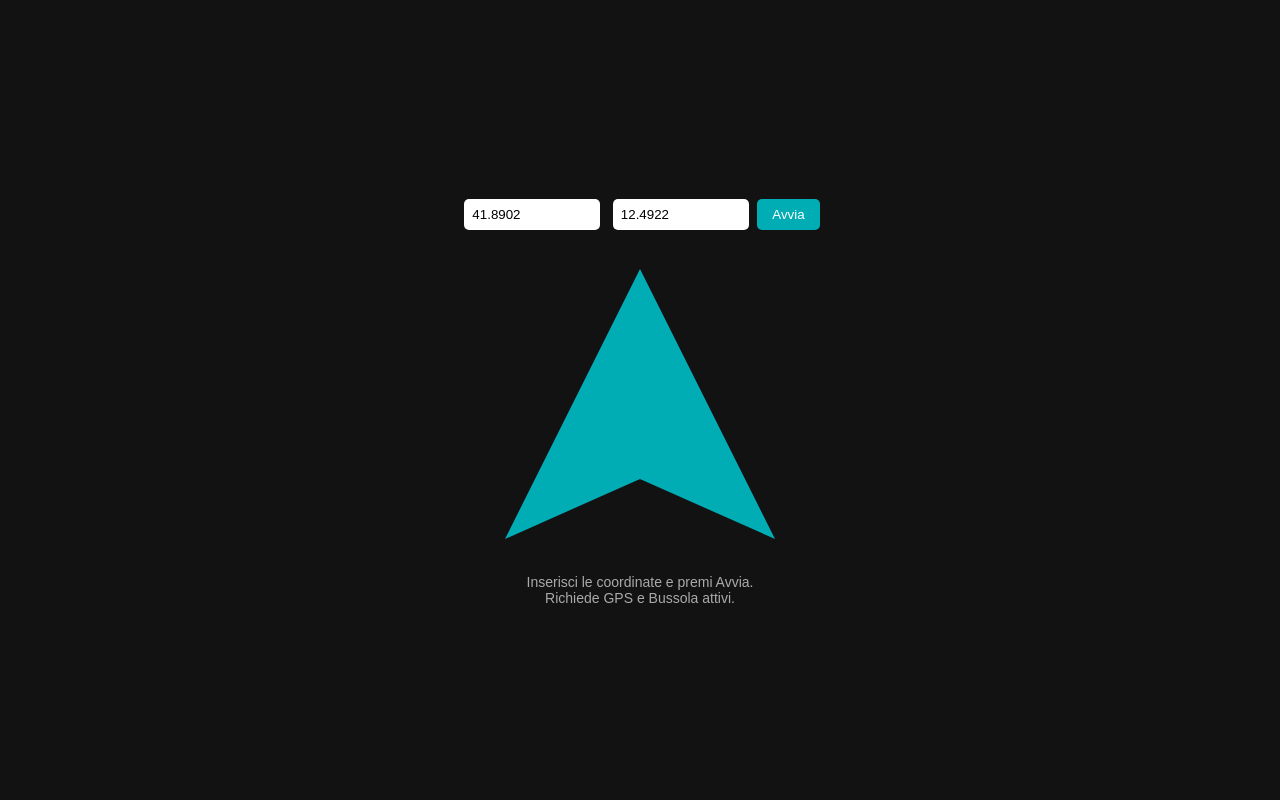
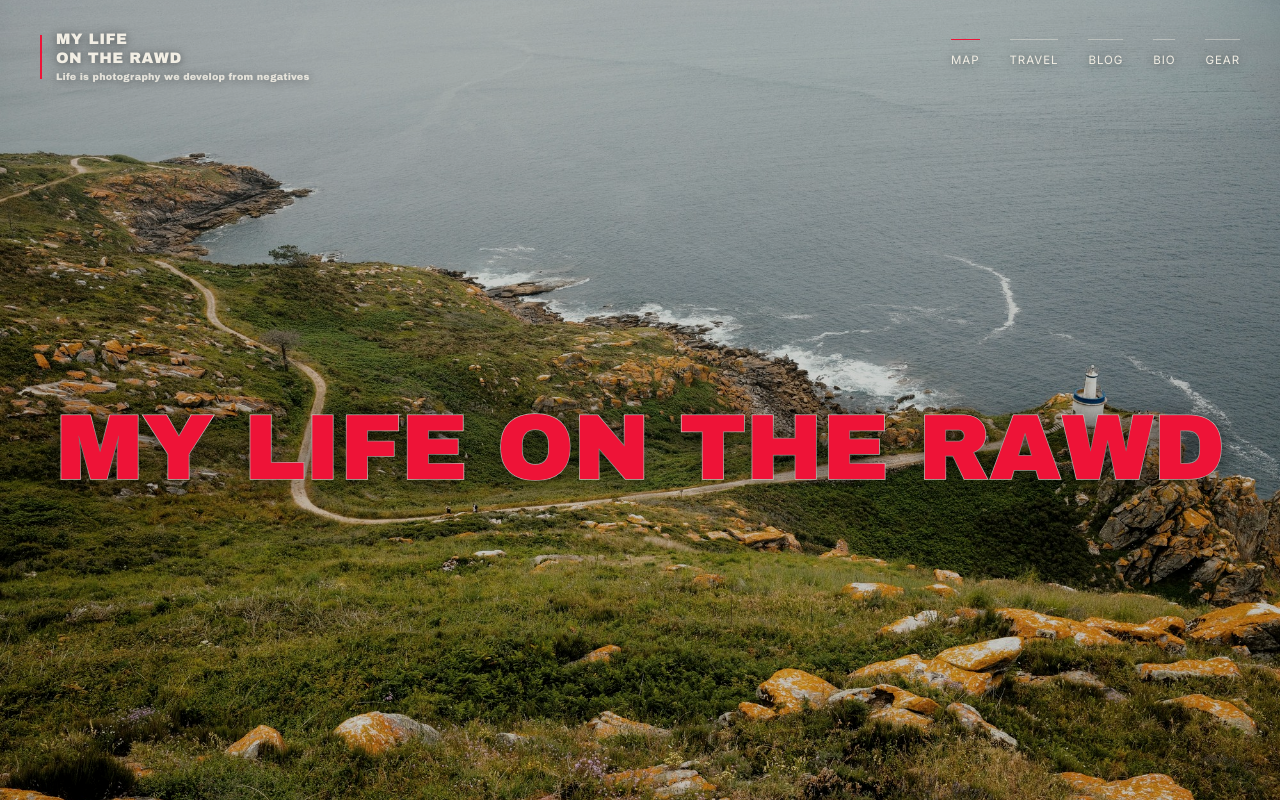
Before and after one commit to HaruoY/mylifeontherawd, a website: page index.html in a window 1280 px wide. Drawn offline with Linux system fonts and the light colour scheme.

Commit message:
Ripristina index.html originale (era stato sovrascritto da altro progetto)

```diff
--- a/index.html
+++ b/index.html
@@ -1,166 +1,193 @@
 <!DOCTYPE html>
-<html lang="it">
+<html lang="en">
 <head>
 <meta charset="UTF-8">
 <meta name="viewport" content="width=device-width, initial-scale=1.0">
-    <title>Navigatore Minimal</title>
+<title>My life on the rawd</title>
+<link href="fonts.css" rel="stylesheet">
 <style>
-        body {
-            margin: 0;
-            padding: 0;
-            background-color: #121212;
-            color: white;
-            font-family: sans-serif;
-            display: flex;
-            flex-direction: column;
-            align-items: center;
-            justify-content: center;
-            height: 100vh;
+  :root {
+    --bg: #161412;
+    --ink: #F2EEE4;
+    --muted: #9B9690;
+    --accent: #EE1337;
+  }
+
+  * { margin: 0; padding: 0; box-sizing: border-box; }
+
+  html, body {
+    height: 100%;
+    background: var(--bg);
+    color: var(--ink);
+    font-family: 'Inter', sans-serif;
+    -webkit-font-smoothing: antialiased;
     overflow: hidden;
   }
-        #inputs {
-            margin-bottom: 20px;
+
+  a { color: inherit; text-decoration: none; }
+
+  .landing {
+    position: relative;
+    height: 100vh;
+    width: 100%;
+    overflow: hidden;
+  }
+
+  .landing-photo-frame {
+    position: absolute;
+    top: 0; left: 0;
+    width: 100%;
+    height: 100%;
+    overflow: hidden;
+  }
+
+  .landing-photo-frame img {
+    position: absolute;
+    top: 0; left: 0;
+    width: 100%; height: 100%;
+    object-fit: cover;
+    filter: grayscale(15%) contrast(1.05) brightness(0.8);
+  }
+
+  /* ---------- HEADER / NAV ---------- */
+  header {
+    position: relative;
+    z-index: 10;
+    display: flex;
+    align-items: center;
+    justify-content: space-between;
+    flex-wrap: wrap;
+    gap: 14px 0;
+    padding: 30px 40px;
+  }
+
+  .logo {
+    display: flex;
+    align-items: center;
+    gap: 14px;
+    font-family: 'Archivo Black', sans-serif;
+    font-size: 0.95rem;
+    text-transform: uppercase;
+    letter-spacing: 0.03em;
+    line-height: 1.25;
+    text-shadow: 0 1px 10px rgba(0,0,0,0.5);
+  }
+
+  .logo .bar {
+    width: 2px;
+    height: 44px;
+    background: var(--accent);
+    flex-shrink: 0;
+  }
+
+  .logo .tagline {
+    display: block;
+    font-size: 0.6rem;
+    letter-spacing: 0.02em;
+    color: var(--ink);
+    margin-top: 4px;
+    opacity: 0.85;
+    text-transform: none;
+  }
+
+  nav {
+    display: flex;
+    gap: 30px;
+    font-size: 0.72rem;
+    letter-spacing: 0.08em;
+    text-transform: uppercase;
+  }
+
+  nav a {
+    position: relative;
+    padding: 14px 0 8px;
+    text-shadow: 0 1px 10px rgba(0,0,0,0.5);
+  }
+
+  nav a::before {
+    content: '';
+    position: absolute;
+    top: 0; left: 0;
+    width: 100%;
+    height: 1px;
+    background: rgba(242,238,228,0.4);
+    transition: background 0.25s ease;
+  }
+
+  nav a:hover::before,
+  nav a.active::before {
+    background: var(--accent);
+  }
+
+  /* ---------- TITLE ---------- */
+  .landing-title {
+    position: absolute;
+    left: 50%;
+    top: 56%;
+    transform: translate(-50%, -50%);
     text-align: center;
     z-index: 10;
+    width: 100%;
+    padding: 0 24px;
   }
-        input {
-            padding: 8px;
-            margin: 4px;
-            border-radius: 5px;
-            border: none;
-            width: 120px;
+
+  .landing-title h1 {
+    font-family: 'Archivo Black', sans-serif;
+    font-weight: 400;
+    color: var(--accent);
+    font-size: clamp(2.2rem, 8vw, 5.8rem);
+    line-height: 0.95;
+    letter-spacing: -0.01em;
+    text-transform: uppercase;
+    text-shadow: 0 2px 24px rgba(0,0,0,0.6);
+    -webkit-text-stroke: 1.5px var(--ink);
+    paint-order: stroke fill;
   }
-        button {
-            padding: 8px 15px;
-            background-color: #00adb5;
-            color: white;
-            border: none;
-            border-radius: 5px;
-            cursor: pointer;
+
+  @media (max-width: 720px) {
+    header { padding: 22px 20px; }
+    .logo { font-size: 0.78rem; }
+    .logo .bar { height: 38px; }
+    .logo .tagline { font-size: 0.52rem; max-width: 200px; }
+    nav { gap: 18px; font-size: 0.65rem; flex-wrap: wrap; }
   }
-        #compass-container {
-            width: 300px;
-            height: 300px;
-            position: relative;
+
+  @media (max-width: 420px) {
+    .logo .tagline { display: none; }
+    .logo .bar { height: 28px; }
   }
-        #arrow {
-            width: 100%;
-            height: 100%;
-            transition: transform 0.1s ease-out;
-        }
-        #info {
-            margin-top: 20px;
-            font-size: 14px;
-            color: #aaaaaa;
-            text-align: center;
-        }
+
+  a:focus-visible { outline: 2px solid var(--accent); outline-offset: 3px; }
 </style>
 </head>
 <body>
 
-    <div id="inputs">
-        <input type="number" id="destLat" placeholder="Lat Destinazione" step="any" value="41.8902">
-        <input type="number" id="destLon" placeholder="Lon Destinazione" step="any" value="12.4922">
-        <button onclick="startNavigation()">Avvia</button>
+<div class="landing">
+  <div class="landing-photo-frame">
+    <img src="images/landing-cover.jpg" alt="">
   </div>
 
-    <div id="compass-container">
-        <svg id="arrow" viewBox="0 0 100 100">
-            <polygon points="50,5 95,95 50,75 5,95" fill="#00adb5" />
-        </svg>
+  <header>
+    <div class="logo">
+      <span class="bar"></span>
+      <span>
+        My life<br>on the rawd
+        <span class="tagline">Life is photography we develop from negatives</span>
+      </span>
+    </div>
+    <nav>
+      <a class="active" href="map.html">Map</a>
+      <a href="travel.html">Travel</a>
+      <a href="blog.html">Blog</a>
+      <a href="bio.html">Bio</a>
+      <a href="gear.html">Gear</a>
+    </nav>
+  </header>
+
+  <div class="landing-title">
+    <h1>My life on the rawd</h1>
+  </div>
 </div>
 
-    <div id="info">Inserisci le coordinate e premi Avvia.<br>Richiede GPS e Bussola attivi.</div>
-
-    <script>
-        let destLat = 0;
-        let destLon = 0;
-        let currentLat = 0;
-        let currentLon = 0;
-        let deviceHeading = 0; // Direzione del telefono rispetto al Nord
-
-        function startNavigation() {
-            destLat = parseFloat(document.getElementById('destLat').value);
-            destLon = parseFloat(document.getElementById('destLon').value);
-
-            // Richiesta permessi per i sensori (fondamentale su iOS)
-            if (typeof DeviceOrientationEvent.requestPermission === 'function') {
-                DeviceOrientationEvent.requestPermission()
-                    .then(permissionState => {
-                        if (permissionState === 'granted') {
-                            window.addEventListener('deviceorientationabsolute', handleOrientation, true);
-                            window.addEventListener('deviceorientation', handleOrientation, true);
-                        }
-                    })
-                    .catch(console.error);
-            } else {
-                window.addEventListener('deviceorientationabsolute', handleOrientation, true);
-                window.addEventListener('deviceorientation', handleOrientation, true);
-            }
-
-            // Attiva il GPS ad alta precisione
-            if (navigator.geolocation) {
-                navigator.geolocation.watchPosition(updatePosition, handleError, {
-                    enableHighAccuracy: true, // Estrema precisione
-                    maximumAge: 0,
-                    timeout: 5000
-                });
-            } else {
-                alert("Il tuo browser non supporta il GPS.");
-            }
-        }
-
-        function updatePosition(position) {
-            currentLat = position.coords.coords ? position.coords.coords.latitude : position.coords.latitude;
-            currentLon = position.coords.coords ? position.coords.coords.longitude : position.coords.longitude;
-            updateArrow();
-        }
-
-        function handleOrientation(event) {
-            // Cerca di ottenere l'orientamento corretto rispetto al Nord magnetico/geografico
-            if (event.webkitCompassHeading) {
-                deviceHeading = event.webkitCompassHeading; // iOS
-            } else if (event.alpha) {
-                deviceHeading = 360 - event.alpha; // Android (approssimato se non absolute)
-            }
-            updateArrow();
-        }
-
-        // Formula matematica per calcolare l'angolo tra due punti sulla Terra (Bearing)
-        function calculateBearing(lat1, lon1, lat2, lon2) {
-            const dLon = (lon2 - lon1) * Math.PI / 180;
-            lat1 = lat1 * Math.PI / 180;
-            lat2 = lat2 * Math.PI / 180;
-
-            const y = Math.sin(dLon) * Math.cos(lat2);
-            const x = Math.cos(lat1) * Math.sin(lat2) - Math.sin(lat1) * Math.cos(lat2) * Math.cos(dLon);
-
-            let bearing = Math.atan2(y, x) * 180 / Math.PI;
-            return (bearing + 360) % 360;
-        }
-
-        function updateArrow() {
-            if (currentLat === 0 && currentLon === 0) return;
-
-            const targetBearing = calculateBearing(currentLat, currentLon, destLat, destLon);
-
-            // L'angolo finale della freccia sullo schermo
-            let arrowAngle = targetBearing - deviceHeading;
-
-            // Applica la rotazione alla freccia SVG
-            document.getElementById('arrow').style.transform = `rotate(${arrowAngle}deg)`;
-
-            // Mostra info di debug
-            document.getElementById('info').innerHTML = `
-                La tua pos: ${currentLat.toFixed(5)}, ${currentLon.toFixed(5)}<br>
-                Angolo Meta: ${targetBearing.toFixed(1)}° | Tua Direzione: ${deviceHeading.toFixed(1)}°
-            `;
-        }
-
-        function handleError(error) {
-            console.warn(`Errore GPS (${error.code}): ${error.message}`);
-        }
-    </script>
-<script src="theme-toggle.js"></script>
 </body>
 </html>
```
Lines whose indentation alone changed are shown as unchanged.
